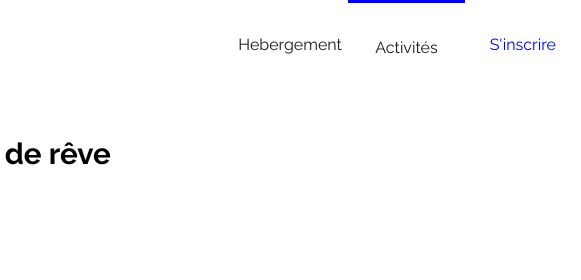
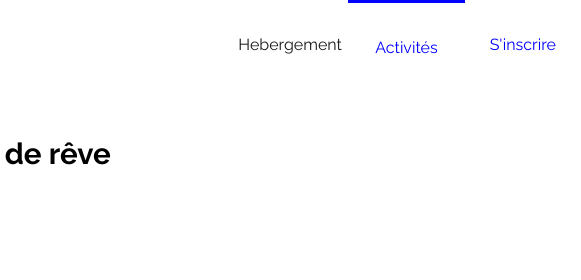
Before and after one commit to Arnaudev-web/ArnaudAmegan_2_27042021, a plain HTML site: page index.html in a window 1280 px wide. In both pictures the pointer is over the link "Activités". Shown: the top 280 px of the page, 699-1280 px from the left. Drawn offline with Linux system fonts and the light colour scheme.

Commit message:
Modification de l'activies

```diff
--- a/styles.css
+++ b/styles.css
@@ -95,6 +95,12 @@ font-size:8px;
 position: relative;
 top: -33px;
 
+  }
+
+  .activites:hover{
+    display: block;
+    content: "";
+    color: rgb(0, 0, 255);
   }
 
 
```
